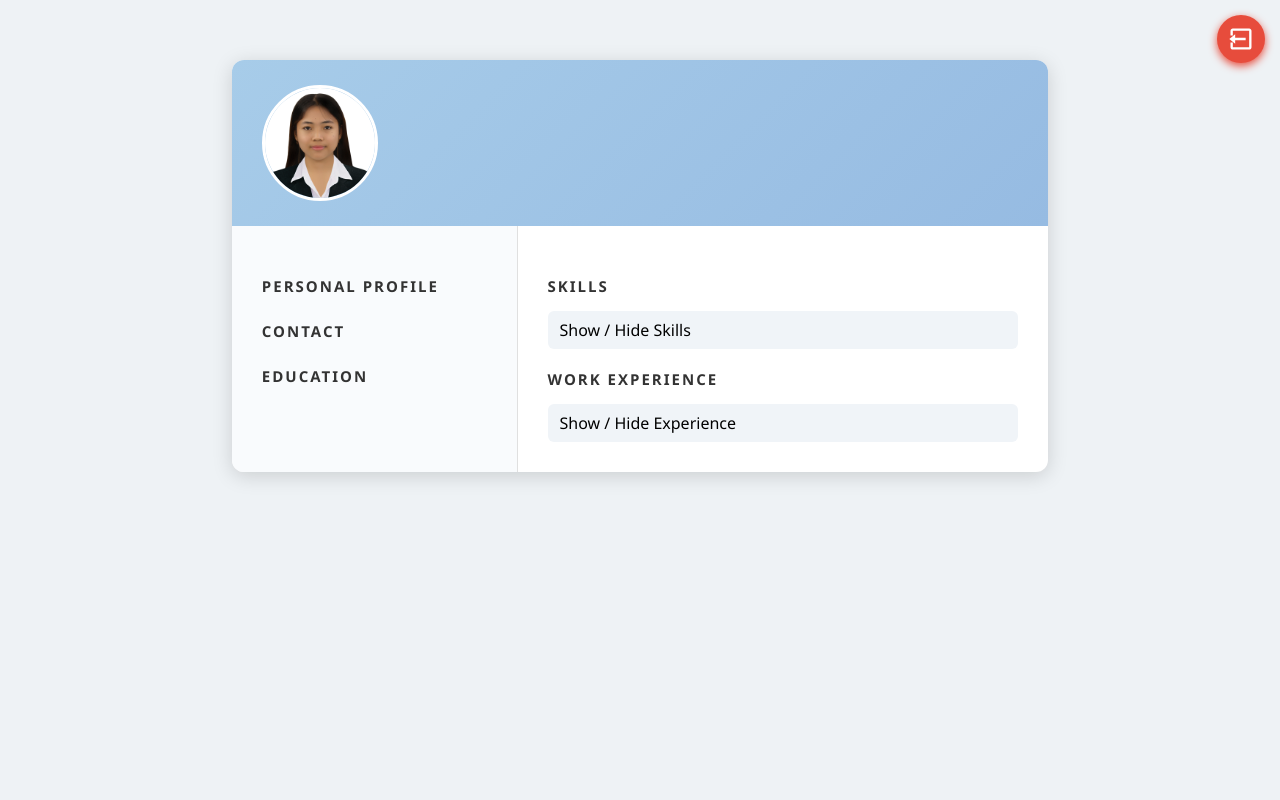
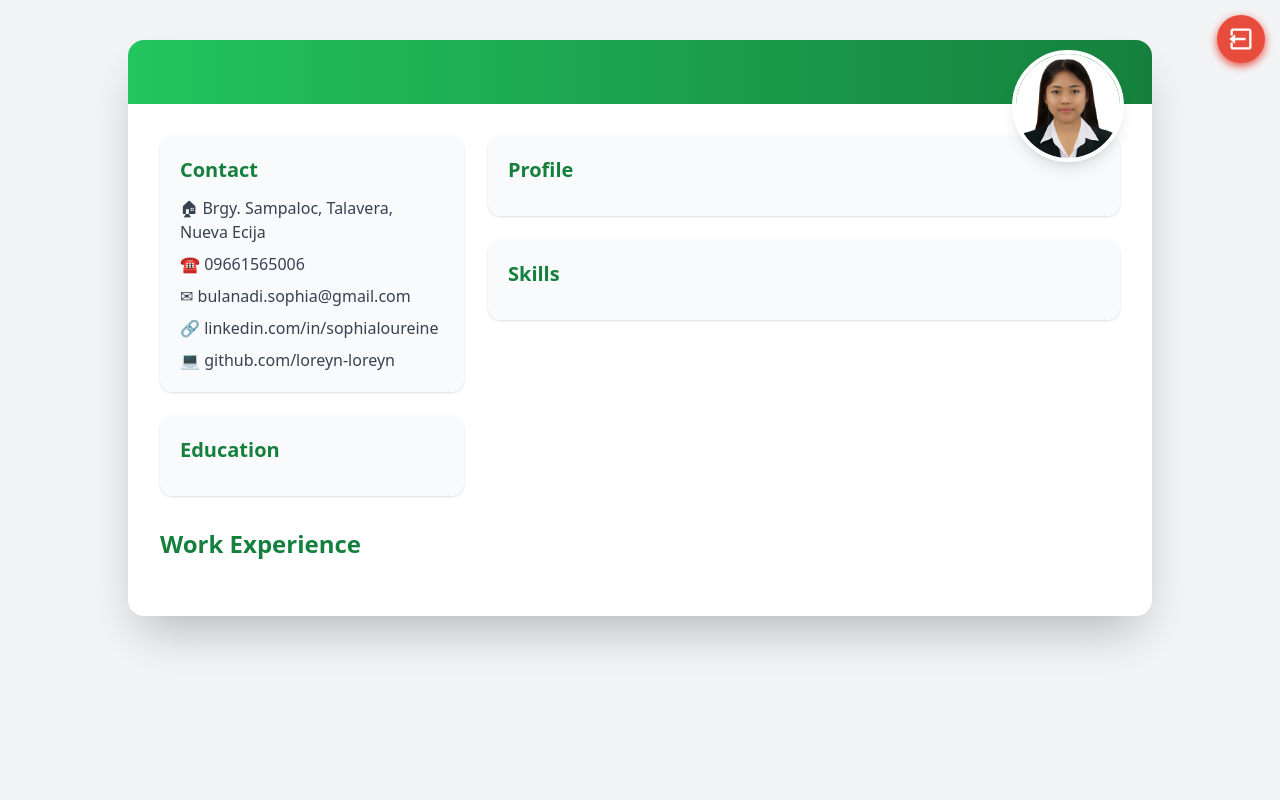
Before and after one commit to loreyn-loreyn/Web_Sys_Activity-2, a Laravel app: template resources/views/resume.blade.php in a window 1280 px wide. Run offline with Laravel 12, Linux system fonts and the light colour scheme; the template is opened without the code that fills it, so the values that code supplies are empty; some libraries are stand-ins or nearby versions.

Commit message:
resume.blade.php

```diff
--- a/resources/views/resume.blade.php
+++ b/resources/views/resume.blade.php
@@ -1,98 +1,12 @@
 <!DOCTYPE html>
-<html>
+<html lang="en">
+<head>
+    <meta charset="UTF-8">
+    <meta name="viewport" content="width=device-width, initial-scale=1.0">
+    <title>Resume - {{ $name }}</title>
+    <script src="https://cdn.tailwindcss.com"></script>
 
-<meta http-equiv="Cache-Control" content="no-store, no-cache, must-revalidate, max-age=0">
-<meta http-equiv="Pragma" content="no-cache">
-<meta http-equiv="Expires" content="0">
-
-<head>
-    <title>Resume - {{ $name }}</title>
     <style>
-        body {
-            font-family: 'Segoe UI', Tahoma, Geneva, Verdana, sans-serif;
-            margin: 0;
-            background: #eef2f5;
-            display: flex;
-            justify-content: center;
-            overflow-y: auto;
-        }
-        .resume {
-            width: 216mm;
-            background: #fff;
-            box-shadow: 0 4px 20px rgba(0,0,0,0.15);
-            display: flex;
-            flex-direction: column;
-            margin: 60px 0 20px; /* leave space for logout button */
-            border-radius: 12px;
-            overflow: hidden;
-        }
-        .header {
-            background: linear-gradient(135deg,rgb(167, 204, 233),rgb(150, 187, 226));
-            color: #fff;
-            padding: 25px 30px;
-            display: flex;
-            align-items: center;
-        }
-        .header-left {
-            display: flex;
-            align-items: center;
-        }
-        .header img {
-            width: 110px;
-            height: 110px;
-            border-radius: 50%;
-            object-fit: cover;
-            margin-right: 20px;
-            border: 3px solid #fff;
-        }
-        .header h1 { margin: 0; font-size: 28px; font-weight: bold; }
-        .header p { margin: 5px 0 0; font-size: 14px; letter-spacing: 1px; }
-
-        .content { display: flex; flex: 1; flex-wrap: wrap; }
-        .left, .right { padding: 30px; box-sizing: border-box; }
-        .left { width: 35%; background: #f9fbfd; border-right: 1px solid #e0e0e0; }
-        .right { width: 65%; }
-
-        h2 {
-            font-size: 15px;
-            letter-spacing: 2px;
-            color: #333;
-            margin: 20px 0 10px;
-            border-bottom: 2px solidrgb(89, 167, 227);
-            padding-bottom: 5px;
-        }
-        p, li { font-size: 14px; color: #444; line-height: 1.6; }
-        ul { padding-left: 20px; }
-
-        /* Collapsible sections */
-        .collapsible {
-            cursor: pointer;
-            background: #f0f4f8;
-            padding: 8px 12px;
-            border-radius: 6px;
-            margin-top: 10px;
-            transition: background 0.3s ease;
-        }
-        .collapsible:hover { background: #dce3eb; }
-        .collapsible-content {
-            display: none;
-            margin-top: 10px;
-            animation: fadeIn 0.4s ease-in-out;
-        }
-        @keyframes fadeIn {
-            from { opacity: 0; transform: translateY(-5px); }
-            to { opacity: 1; transform: translateY(0); }
-        }
-
-        .contact-item { margin: 5px 0; }
-        .contact-item a {
-            color: #2d3e50;
-            text-decoration: none;
-            transition: color 0.3s;
-        }
-        .contact-item a:hover { color: #4a90e2; }
-
-        @page { size: 216mm 279mm; margin: 20mm; }
         @media print {
             body { background: none; }
             .resume { box-shadow: none; margin: 0; width: 100%; }
@@ -101,7 +15,6 @@
             .collapsible-content { display: block !important; }
         }
 
-        /* Login success popup message*/
         .popup {
             position: fixed;
             top: 50%;
@@ -119,104 +32,194 @@
             transition: opacity 0.5s ease;
             text-align: center;
             min-width: 250px;
-            color: rgb(255, 255, 255); /* ✅ text color changed to white */
+            color: rgb(255, 255, 255);
         }
 
+        /* Collapsible button style */
+        .collapsible {
+            background: #e5f3e5;
+            color: #065f46;
+            cursor: pointer;
+            padding: 10px 15px;
+            width: 100%;
+            text-align: left;
+            border: none;
+            border-radius: 8px;
+            font-weight: 600;
+            transition: background 0.3s;
+        }
 
+        .collapsible:hover {
+            background:rgb(255, 255, 255);
+        }
+
+        .collapsible:after {
+            content: '\002B'; /* plus sign */
+            float: right;
+        }
+
+        .collapsible.active:after {
+            content: "\2212"; /* minus sign */
+        }
+
+        .collapsible-content {
+            display: none;
+            overflow: hidden;
+            padding: 10px 15px;
+            background: #f9faf9;
+            border-left: 3px solid #10b981;
+            border-radius: 0 0 8px 8px;
+        }
     </style>
 </head>
-<body>
+<body class="bg-gray-100 min-h-screen py-10 px-6">
+
     <!-- Logout button component -->
     @include('component.logout')
 
     @if (session('success'))
-        <div id="popup-message" class="popup {{ session('success')}}">
-            {{session('success') }}
+        <div id="popup-message" class="popup">
+            {{ session('success') }}
         </div>
     @endif
 
+    <div class="max-w-5xl mx-auto bg-white shadow-2xl rounded-2xl overflow-hidden relative resume">
 
-    <div class="resume">
-        <div class="header">
-            <div class="header-left">
-                <img src="{{ asset('images/my_photo.jpg') }}" alt="Profile Photo">
-                <div>
-                    <h1>{{ $name }}</h1>
-                    <p>{{ $title }}</p>
+        {{-- Profile Image --}}
+        <div class="absolute top-2.5 right-7">
+            <img src="{{ asset('images/my_photo.jpg') }}"
+            alt="Profile Photo"
+            class="w-28 h-28 rounded-full border-4 border-white shadow-lg object-cover">
+        </div>
+
+        {{-- Header --}}
+        <div class="bg-gradient-to-r from-green-500 to-green-700 text-white p-8">
+            <h1 class="text-4xl font-bold">{{ $name }}</h1>
+            <p class="text-lg">{{ $title }}</p>
+        </div>
+
+        {{-- Profile + Contact --}}
+        <div class="grid md:grid-cols-3 gap-6 p-8">
+            <div class="col-span-1 space-y-6">
+                {{-- Contact --}}
+                <div class="bg-gray-50 shadow rounded-xl p-5">
+                    <h2 class="text-xl font-semibold text-green-700 mb-3">Contact</h2>
+                    <ul class="space-y-2 text-gray-700">
+                        <li>
+                            <a href="https://www.google.com/maps/search/?api=1&query=Brgy.+Sampaloc,+Talavera,+Nueva+Ecija"
+                               target="_blank" class="hover:text-green-600 transition">
+                                🏠︎ Brgy. Sampaloc, Talavera, Nueva Ecija
+                            </a>
+                        </li>
+                        <li>
+                            <button onclick="copyPhone('09661565006')" class="hover:text-green-600 transition cursor-pointer">
+                                ☎ 09661565006
+                            </button>
+                        </li>
+                        <li>
+                            <a href="https://mail.google.com/mail/?view=cm&fs=1&to=bulanadi.sophia@gmail.com"
+                               target="_blank" class="hover:text-green-600 transition">
+                                ✉︎ bulanadi.sophia@gmail.com
+                            </a>
+                        </li>
+                        <li>
+                            <a href="https://linkedin.com/in/sophialoureine"
+                               target="_blank" class="hover:text-green-600 transition">
+                                🔗 linkedin.com/in/sophialoureine
+                            </a>
+                        </li>
+                        <li>
+                            <a href="https://github.com/loreyn-loreyn"
+                               target="_blank" class="hover:text-green-600 transition">
+                                💻 github.com/loreyn-loreyn
+                            </a>
+                        </li>
+                    </ul>
+                </div>
+
+                {{-- Education --}}
+                <div class="bg-gray-50 shadow rounded-xl p-5">
+                    <h2 class="text-xl font-semibold text-green-700 mb-3">Education</h2>
+                    <p class="text-gray-700 whitespace-pre-line">{{ $education }}</p>
+                </div>
+            </div>
+
+            <div class="col-span-2 space-y-6">
+                {{-- Profile --}}
+                <div class="bg-gray-50 shadow rounded-xl p-5">
+                    <h2 class="text-xl font-semibold text-green-700 mb-3">Profile</h2>
+                    <p class="text-gray-700">{{ $profile }}</p>
+                </div>
+
+                {{-- Skills --}}
+                <div class="bg-gray-50 shadow rounded-xl p-5">
+                    <h2 class="text-xl font-semibold text-green-700 mb-3">Skills</h2>
+                    <ul class="grid grid-cols-2 gap-2 text-gray-700">
+                        @foreach($skills as $skill)
+                            <li>{{ $skill }}</li>
+                        @endforeach
+                    </ul>
                 </div>
             </div>
         </div>
 
-        <div class="content">
-            <div class="left">
-                <h2>PERSONAL PROFILE</h2>
-                <p>{{ $profile }}</p>
-
-                <h2>CONTACT</h2>
-                @foreach($contact as $c)
-                    <p class="contact-item"><a href="mailto:{{ $c }}">{{ $c }}</a></p>
-                @endforeach
-
-                <h2>EDUCATION</h2>
-                <p>{!! nl2br(e($education)) !!}</p>
-            </div>
-
-            <div class="right">
-                <h2>SKILLS</h2>
-                <div class="collapsible">Show / Hide Skills</div>
+        {{-- Experience --}}
+        <div class="px-8 pb-8">
+            <h2 class="text-2xl font-bold text-green-700 mb-6">Work Experience</h2>
+            <div class="space-y-6">
+                @foreach($experience as $exp)
+                    <button class="collapsible">{{ $exp['company'] }} <span class="text-sm text-gray-500 float-right">{{ $exp['date'] }}</span></button>
                     <div class="collapsible-content">
-                    <ul>
-                        @foreach($skills as $s)
-                            <li>{{ $s }}</li>
+                        <ul class="list-disc list-inside text-gray-700 space-y-1">
+                            @foreach($exp['tasks'] as $task)
+                                <li>{{ $task }}</li>
                             @endforeach
                         </ul>
                     </div>
-
-                <h2>WORK EXPERIENCE</h2>
-                <div class="collapsible">Show / Hide Experience</div>
-                <div class="collapsible-content">
-                    @foreach($experience as $exp)
-                        <p><strong>{{ $exp['company'] }}</strong><br>
-                        <em>{{ $exp['date'] }}</em></p>
-                        <ul>
-                            @foreach($exp['tasks'] as $t)
-                                <li>{{ $t }}</li>
-                            @endforeach
-                        </ul>
                 @endforeach
             </div>
         </div>
-        </div>
+
     </div>
 
     <script>
-        // Collapsible sections
-        document.querySelectorAll('.collapsible').forEach(button => {
-            button.addEventListener('click', () => {
-                const content = button.nextElementSibling;
-                content.style.display = content.style.display === 'block' ? 'none' : 'block';
+        // Collapsible functionality
+        const collapsibles = document.querySelectorAll(".collapsible");
+        collapsibles.forEach(btn => {
+            btn.addEventListener("click", function() {
+                this.classList.toggle("active");
+                const content = this.nextElementSibling;
+                if (content.style.display === "block") {
+                    content.style.display = "none";
+                } else {
+                    content.style.display = "block";
+                }
             });
         });
-    </script>
-</body>
-</html>
 
-<script>
         // Prevent going back to resume after logout
         window.history.pushState(null, "", window.location.href);
         window.onpopstate = function () {
             window.location.replace("{{ route('login') }}");
         };
-</script>
 
-<script>
+        // Popup fade out
         document.addEventListener("DOMContentLoaded", function () {
             let popup = document.getElementById("popup-message");
             if (popup) {
                 setTimeout(() => {
                     popup.style.opacity = "0";
-                setTimeout(() => popup.remove(), 500); // remove after fade
-            }, 3000); // 3 seconds
+                    setTimeout(() => popup.remove(), 500);
+                }, 3000);
             }
         });
+
+        // Copy phone number
+        function copyPhone(number) {
+            navigator.clipboard.writeText(number).then(() => {
+                alert("Phone number copied: " + number);
+            });
+        }
     </script>
+</body>
+</html>
```
Lines whose indentation alone changed are shown as unchanged.
